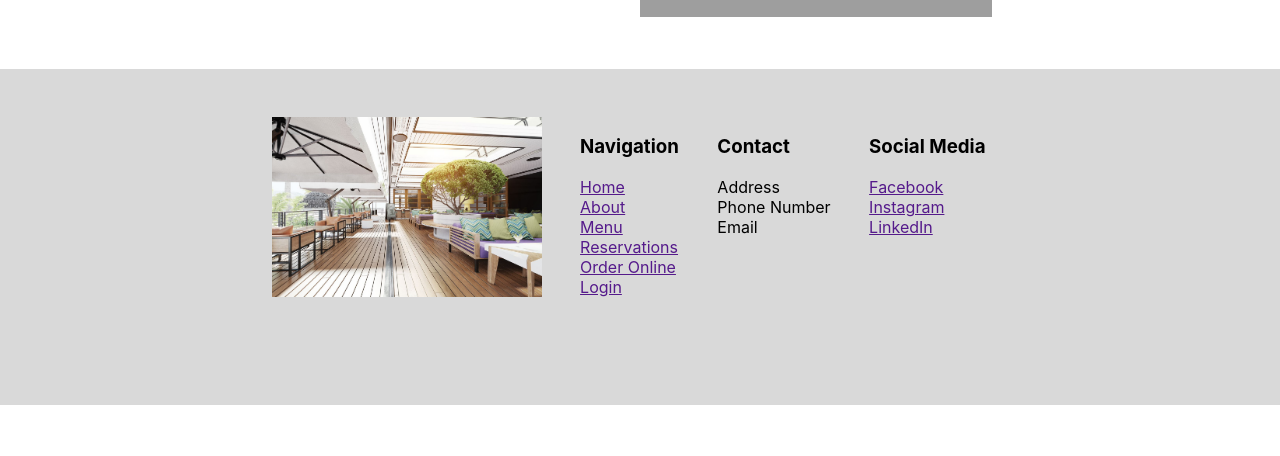
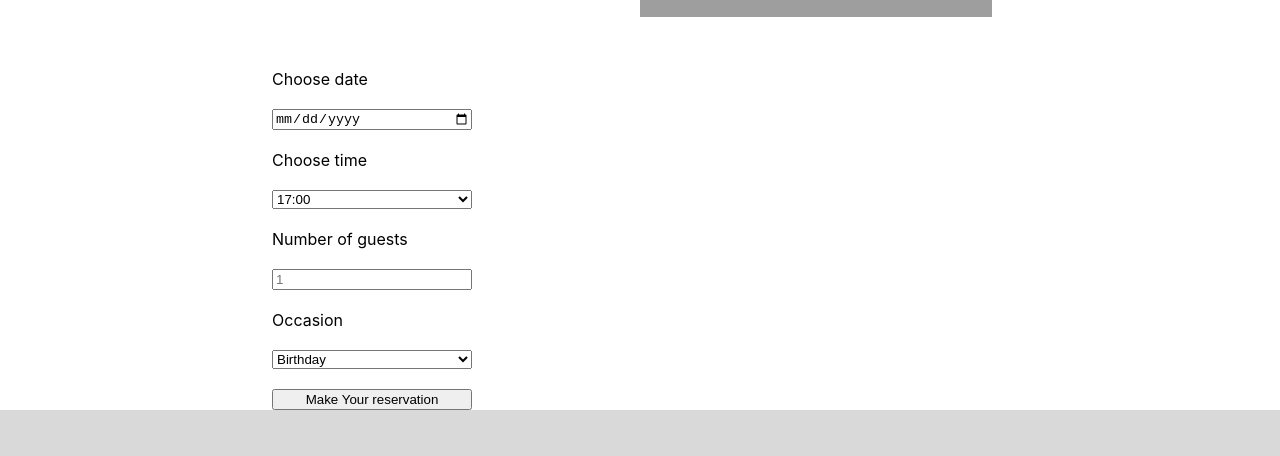
Before and after one commit to Shashwatsingh90/little-lemon, a React (Create React App) app in the folder little-lemon/: page / in a window 1280 px wide. Shown: the part 2108-2564 px from the top of the page. Before the commit the page ends 2513 px from the top, so only its background shows below. Built offline with nearby package versions, Linux system fonts and the light colour scheme; grey boxes are pictures that could not be loaded.

Commit message:
created UseFormContext

```diff
--- a/little-lemon/src/components/BookingPage.js
+++ b/little-lemon/src/components/BookingPage.js
@@ -1,6 +1,5 @@
 import React from 'react'
 import BookingForm from './BookingForm'
-import { useState } from 'react';
 
 function BookingPage() {
     return (
--- a/little-lemon/src/components/Main.js
+++ b/little-lemon/src/components/Main.js
@@ -1,4 +1,4 @@
-import React from 'react';
+// import React, { useReducer } from 'react';
 import Button from './Button';
 import salad from '../icons_assets/greek salad.jpg'
 import bruschetta from '../icons_assets/bruchetta.svg'
@@ -6,6 +6,8 @@ import dessert from '../icons_assets/lemon dessert.jpg'
 import Card from './Card';
 import Testimonials from './Testimonials';
 import About from './About'
+import BookingForm from './BookingForm';
+import { useReducer } from 'react';
 
 const specials = [
     {
@@ -31,7 +33,33 @@ const specials = [
     }
 ]
 
+
+const initialTimes = [{ time: '17:00' }, { time: '18:00' }, { time: '19:00' }, { time: '20:00' }, { time: '21:00' }, { time: '22:00' }]
+
+
+
+function updateTimes(availableTimes, action) {
+    switch (action.type) {
+        case 'submitted': {
+            return (
+                availableTimes.filter(t => t.time !== action.time)
+            )
+        }
+        default:
+    };
+}
+
 function Main() {
+    const [availableTimes, dispatch] = useReducer(updateTimes, initialTimes);
+
+    const handleUpdateTimes = (submittedTime) => {
+        dispatch({
+            type: 'selectedTime',
+            time: submittedTime
+        });
+        console.log(submittedTime);
+    }
+
     return (
         <section className='main'>
             <section className='mainTop'>
@@ -56,6 +84,16 @@ function Main() {
             <section className='about'>
                 <About />
             </section>
+            <section>
+                {/* {console.log(availableTimes)} */}
+                <BookingForm
+                    // date={ }
+                    times={availableTimes}
+                    // guests={ }
+                    // occasion={ }
+                    onSubmitted={handleUpdateTimes}
+                />
+            </section>
         </section>
     )
 }
```
Also changed, not shown: little-lemon/src/components/BookingSlot.js (added, +9 -0 lines).
